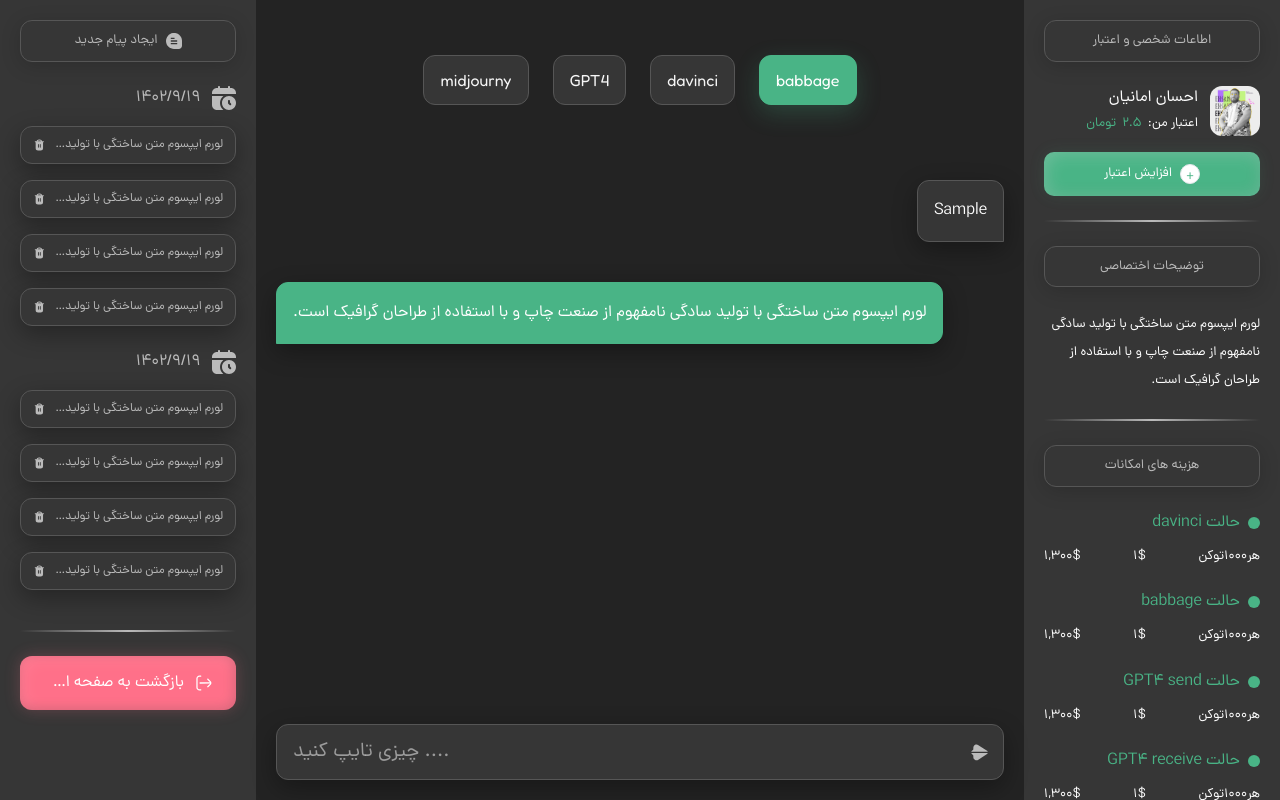
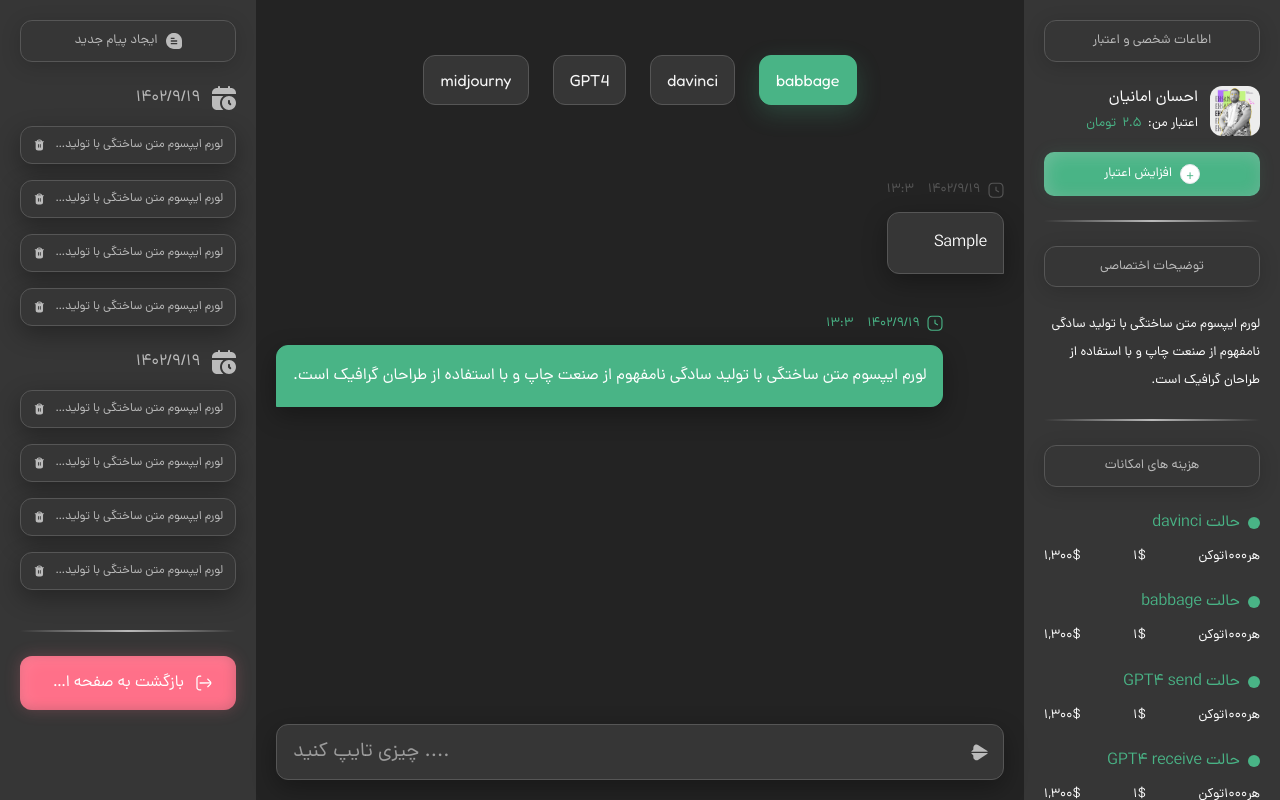
Before and after one commit to tasha-dev/Webimode, a Next.js app: page /chat-gpt/app in a window 1280 px wide. Both pictures are taken after typing "Sample" into the empty fields and a click on the button 978 px from the left and 752 px from the top of the page. Built offline with nearby package versions, Linux system fonts and the light colour scheme.

Commit message:
fixed some bugs in last commit

```diff
--- a/component/page/section/chat-gpt-app/middleSideComponent.tsx
+++ b/component/page/section/chat-gpt-app/middleSideComponent.tsx
@@ -11,7 +11,7 @@ export default function MiddleSideComponent():ReactNode {
     // Defining states of component
     const [activeAi, setActiveAi]:[string, Dispatch<string>] = useState('babbage');
     const [massageInInput, setMassageInInput]:[string, Dispatch<string>] = useState('');
-    const [massages, setMassages]:[Array<{txt: string, sender: 'you'|'bot'} | null>, Dispatch<any>] = useState([]);
+    const [massages, setMassages]:[Array<{txt: string, sender: 'you'|'bot', date: Date} | null>, Dispatch<any>] = useState([]);
     const [isFetching, setFetching]:[boolean, Dispatch<boolean>] = useState(false);
 
     // Defininig refrence to middle side section
@@ -48,11 +48,22 @@ export default function MiddleSideComponent():ReactNode {
                         </li>
                     </ul>
                 </div>
-                <div data-has-massage={(massages.length !== 0)} className="data-[has-massage='false']:opacity-0 w-full h-full data-[has-massage='false']:invisible data-[has-massage='true']:opacity-100 data-[has-massage='true']:visible flex flex-col gap-[40px]">
+                <div data-has-massage={(massages.length !== 0)} className="transition-all duration-500 ease-in-out delay-300 data-[has-massage='false']:opacity-0 w-full h-full data-[has-massage='false']:invisible data-[has-massage='true']:opacity-100 data-[has-massage='true']:visible flex flex-col gap-[40px]">
                     {
                         massages.map((item, index) => (
-                            <div key={index} data-sender={item?.sender} className="border-[1.5px] px-[16px] py-[12px] shadow-black data-[sender='bot']:self-end data-[sender='you']:self-start data-[sender='you']:bg-pageDark data-[sender='you']:border-lightestDark data-[sender='you']:rounded-l-[12px] data-[sender='you']:rounded-tr-[12px] data-[sender='bot']:bg-theme data-[sender='bot']:border-theme data-[sender='bot']:rounded-r-[12px] data-[sender='bot']:rounded-tl-[12px]">
+                            <div key={index} data-sender={item?.sender} className="data-[sender='bot']:self-end data-[sender='you']:self-start">
+                                <div data-sender={item?.sender} className="mb-[12px] flex items-center gap-[8px] justify-start data-[sender='bot']:text-theme data-[sender='you']:text-lightestDark">
+                                    <span className="shrink-0"><IconComponent size={16} name="clock" /></span>
+                                    <span className="text-[13px] font-normal truncate ml-[1ch]">{item?.date.toLocaleDateString('fa-ir')}</span>
+                                    <span className="text-[13px] font-normal truncate">
+                                        {item?.date.getHours().toLocaleString('fa-ir')}
+                                        :
+                                        {item?.date.getMinutes().toLocaleString('fa-ir')}
+                                    </span>
+                                </div>
+                                <div data-sender={item?.sender} className="border-[1.5px] px-[16px] py-[12px] shadow-black data-[sender='you']:bg-pageDark data-[sender='you']:border-lightestDark data-[sender='you']:rounded-l-[12px] data-[sender='you']:rounded-tr-[12px] data-[sender='bot']:bg-theme data-[sender='bot']:border-theme data-[sender='bot']:rounded-r-[12px] data-[sender='bot']:rounded-tl-[12px]">
                                     <p className="text-[16px] font-normal leading-[36px] text-white">{item?.txt}</p>
+                                </div>
                             </div>
                         ))
                     }
@@ -67,27 +78,36 @@ export default function MiddleSideComponent():ReactNode {
                         // Preventing from sending form to url
                         event.preventDefault();
 
+                       if (!massageInInput.startsWith(' ')) {
+                           const middleSideElement: HTMLDivElement = middleSideRef.current;
+
                            // Adding massage to state
                            setMassages(() => [...massages, {
                                txt: massageInInput,
-                            sender: 'you'
+                               sender: 'you',
+                               date: new Date()
                            }, {
                                txt: 'لورم ایپسوم متن ساختگی با تولید سادگی نامفهوم از صنعت چاپ و با استفاده از طراحان گرافیک است.',
-                            sender: 'bot'
+                               sender: 'bot',
+                               date: new Date()
                            }])
 
                            // Scrolling to bottom of the container
-                        middleSideRef.current.scroll({
+                           middleSideElement.scrollBy({
                                 left: 0,
-                            top: middleSideRef.current.scrollHeight,
-                            behaviou: 'smooth'
+                                top: middleSideElement.scrollHeight,
+                                behavior: 'smooth'
                            })
 
                            // Showing loading animtion
                            // setFetching(true);
+                           // setInterval(() => {
+                           // setFetching(false);
+                           // }, 1000)
 
                            // Removing typef value of input
                            setMassageInInput('');
+                       }
                     }}
                 >
                     <input
```
Lines whose indentation alone changed are shown as unchanged.
